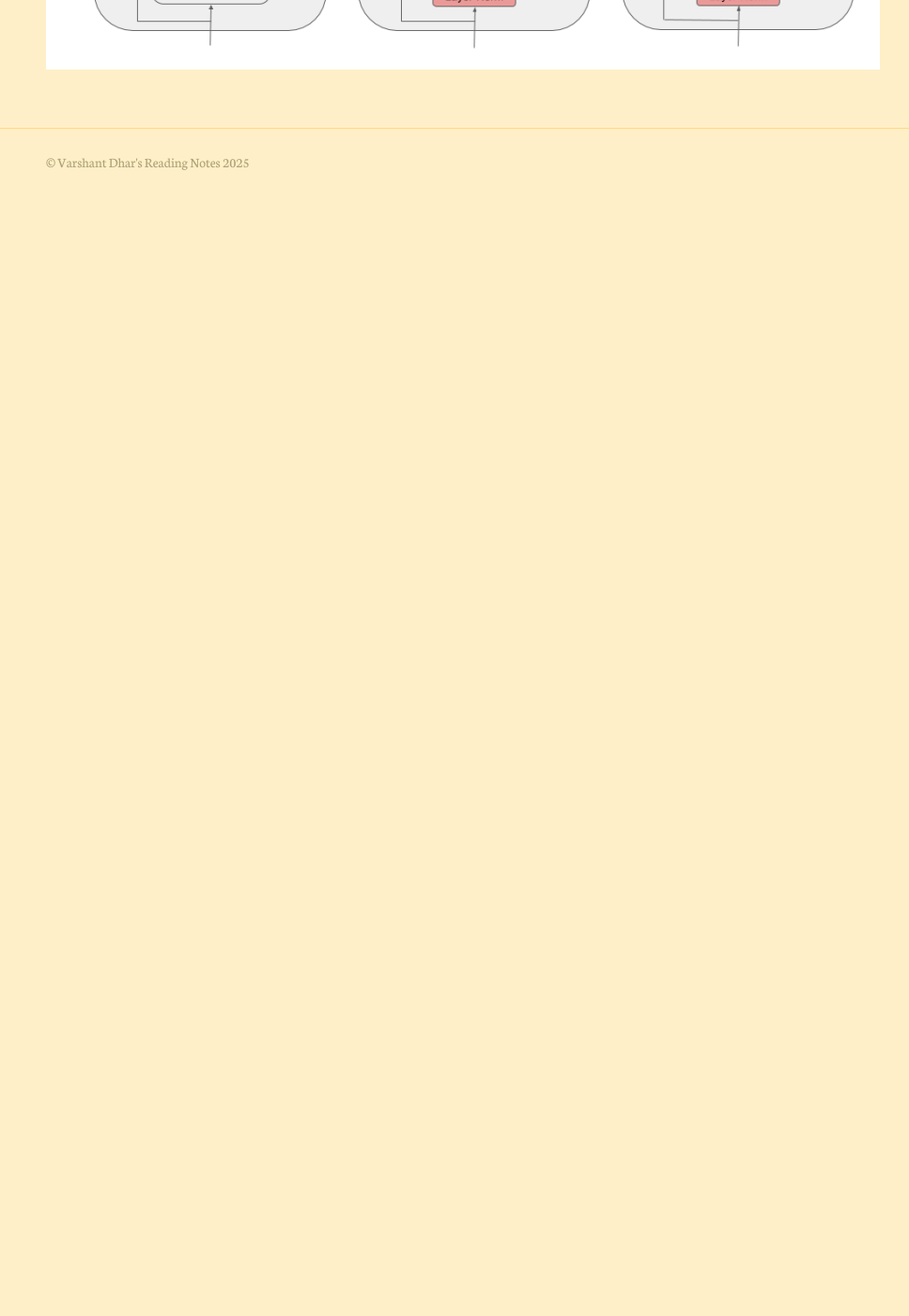
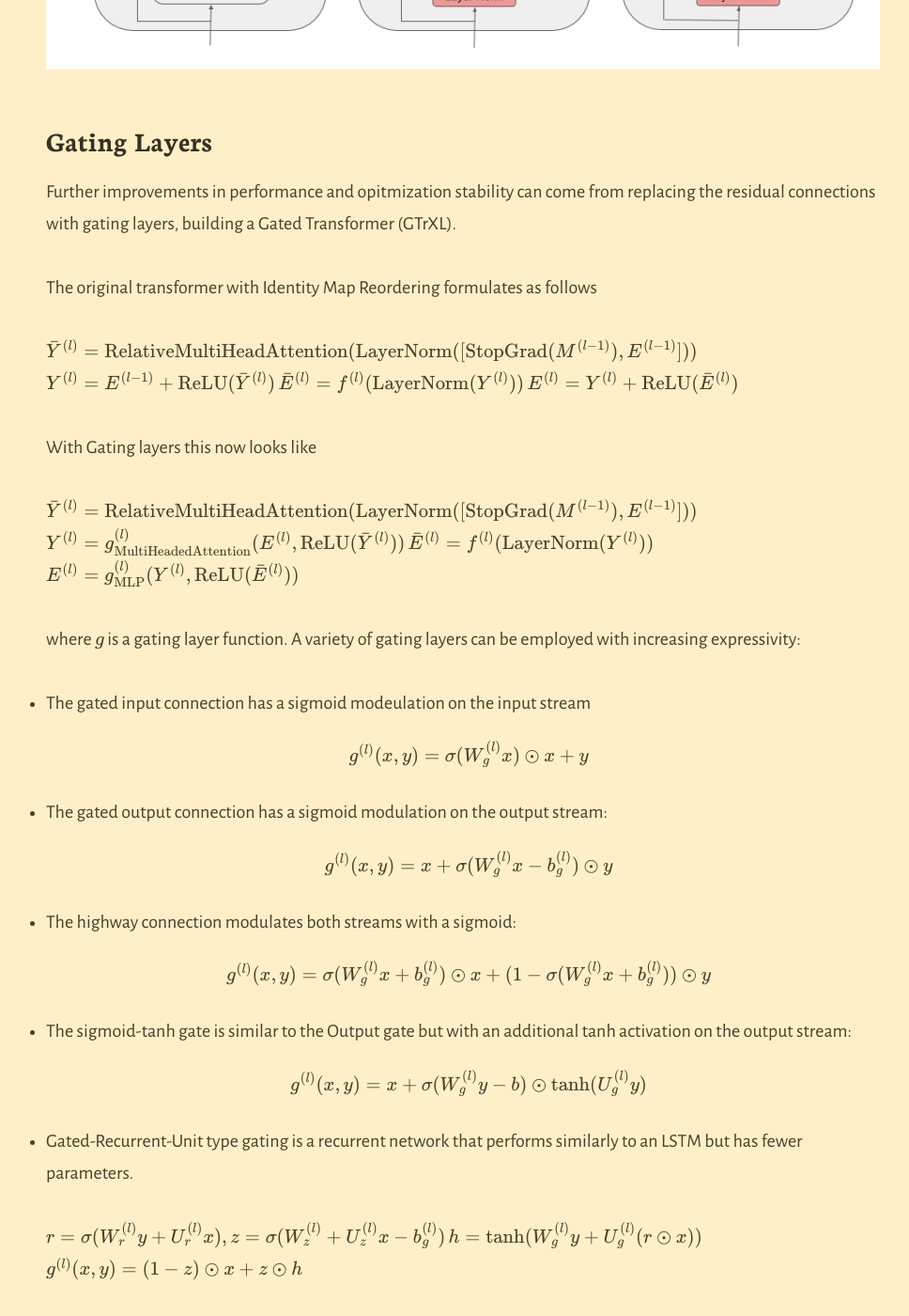
Before and after one commit to varshantdhar/varshantdhar.github.io, a Jekyll site: the page built from _posts/2024-07-06-stabilizing-transformers-for-rl.markdown, in a window 1280 px wide and 1400 px high, scrolled down 2186 px. Shown: the whole window at 94% size, without its empty margins (141-1109 px from the left). Built offline with Jekyll 4.4.1, drawn with Linux system fonts in a browser that asks for light colours; our own code applies the rules of GitHub Pages for plain Markdown files; formulas are drawn with MathJax 3; before the commit the page ends 2392 px from its top, so only the background shows below that.

```diff
--- a/_posts/2024-07-06-stabilizing-transformers-for-rl.markdown
+++ b/_posts/2024-07-06-stabilizing-transformers-for-rl.markdown
@@ -40,3 +40,46 @@ Layer normalization would scale down the information flowing through the skip co
 Changing the original Transformer to only place the layer normalization on the input stream of the submodules, allows for a path where two linear layers are applied in sequence. This applies a ReLU activation to each sub-module output before the residual connection.
 
 ![alt]({{ site.url }}{{ site.baseurl }}/assets/images/gated-transformer/trxl.png)
+
+
+### Gating Layers
+
+Further improvements in performance and opitmization stability can come from replacing the residual connections with gating layers, building a Gated Transformer (GTrXL).
+
+The original transformer with Identity Map Reordering formulates as follows
+
+$$ \bar{Y}^{(l)} = \text{RelativeMultiHeadAttention}(\text{LayerNorm}([\text{StopGrad}(M^{(l-1)}), E^{(l-1)}])) $$
+$$ Y^{(l)} = E^{(l-1)} + \text{ReLU}(\bar{Y}^{(l)}) $$
+$$ \bar{E}^{(l)} = f^{(l)}(\text{LayerNorm}(Y^{(l)})) $$
+$$ E^{(l)} = Y^{(l)} + \text{ReLU}(\bar{E}^{(l)}) $$
+
+With Gating layers this now looks like
+
+$$ \bar{Y}^{(l)} = \text{RelativeMultiHeadAttention}(\text{LayerNorm}([\text{StopGrad}(M^{(l-1)}), E^{(l-1)}])) $$
+$$ Y^{(l)} = g_{\text{MultiHeadedAttention}}^{(l)}(E^{(l)}, \text{ReLU}(\bar{Y}^{(l)})) $$
+$$ \bar{E}^{(l)} = f^{(l)}(\text{LayerNorm}(Y^{(l)})) $$
+$$ E^{(l)} = g_{\text{MLP}}^{(l)}(Y^{(l)}, \text{ReLU}(\bar{E}^{(l)})) $$
+
+where $g$ is a gating layer function. A variety of gating layers can be employed with increasing expressivity:
+
+- The gated input connection has a sigmoid modeulation on the input stream
+
+$$ g^{(l)}(x,y) = \sigma(W_g^{(l)}x) \odot x + y $$
+
+- The gated output connection has a sigmoid modulation on the output stream:
+
+$$ g^{(l)}(x, y) = x + \sigma(W_g^{(l)}x - b_g^{(l)}) \odot y $$
+
+- The highway connection modulates both streams with a sigmoid:
+
+$$ g^{(l)}(x, y) = \sigma(W_g^{(l)}x + b_g^{(l)}) \odot x + (1 - \sigma(W_g^{(l)}x + b_g^{(l)})) \odot y $$
+
+- The sigmoid-tanh gate is similar to the Output gate but with an additional tanh activation on the output stream:
+
+$$ g^{(l)}(x, y) = x + \sigma(W_g^{(l)}y - b) \odot \tanh(U_g^{(l)}y) $$
+
+- Gated-Recurrent-Unit type gating is a recurrent network that performs similarly to an LSTM but has fewer parameters.
+
+$$ r = \sigma(W_r^{(l)}y + U_r^{(l)}x), z = \sigma(W_z^{(l)} + U_z^{(l)}x - b_g^{(l)}) $$
+$$ h = \tanh(W_g^{(l)}y + U_g^{(l)}(r \odot x)) $$
+$$ g^{(l)}(x,y) = (1 - z) \odot x + z \odot h $$
```
Also changed, not shown: _posts/2025-06-06-agentic-rag.md (added, +13 -0 lines).
